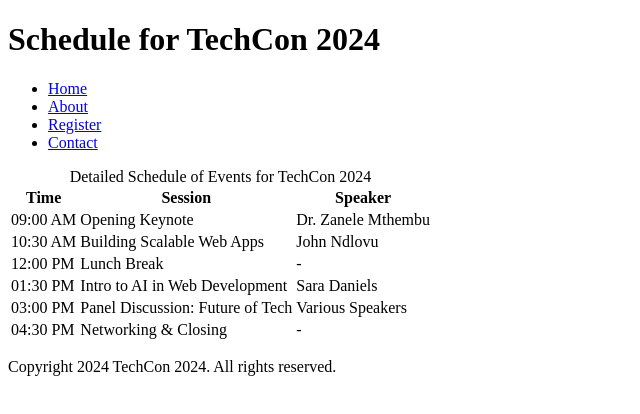
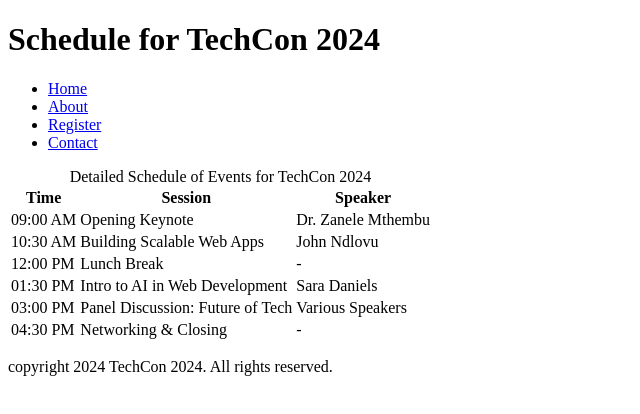
Before and after one commit to Skhumbuzomasemola/TechCon_HTML, a plain HTML site: page techcon_website/schedule.html in a window 1280 px wide. Shown: the full height of the page, 0-640 px from the left. Drawn offline with Linux system fonts and the light colour scheme.

Commit message:
Update schedule.html

```diff
--- a/techcon_website/schedule.html
+++ b/techcon_website/schedule.html
@@ -69,7 +69,7 @@
 
     <!-- Footer -->
     <footer>
-    <p>Copyright 2024 TechCon 2024. All rights reserved.</p>
+    <p>copyright 2024 TechCon 2024. All rights reserved.</p>
     </footer>
 
 </body>
```
